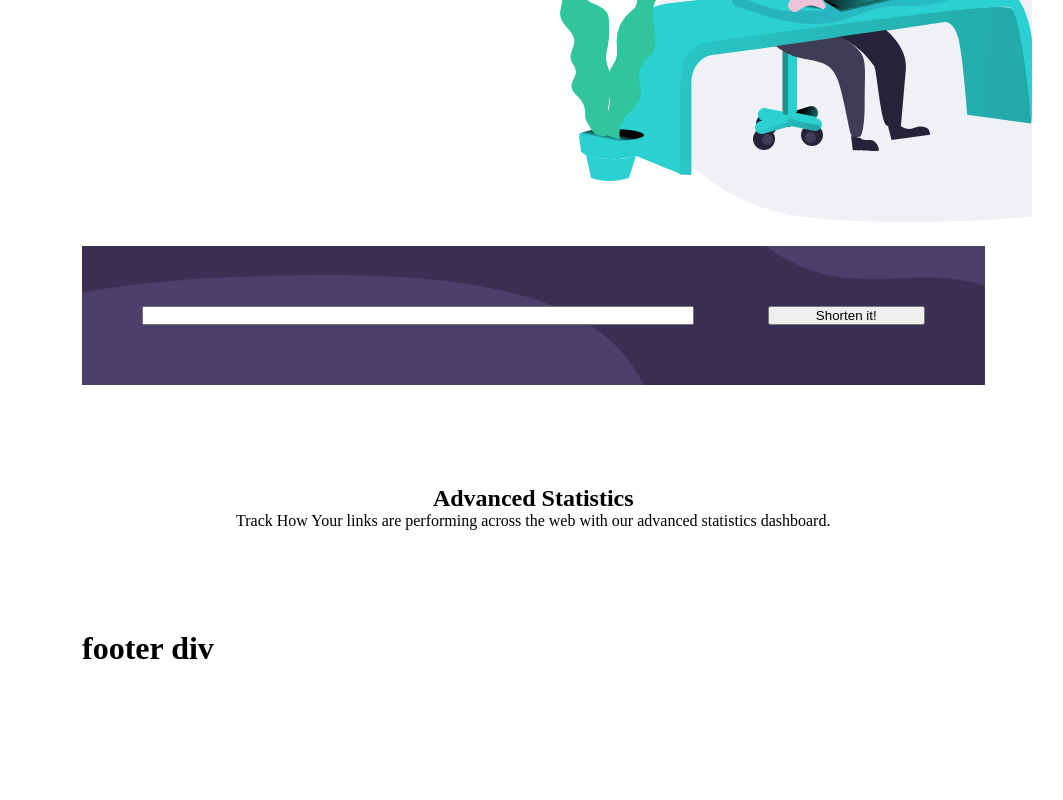
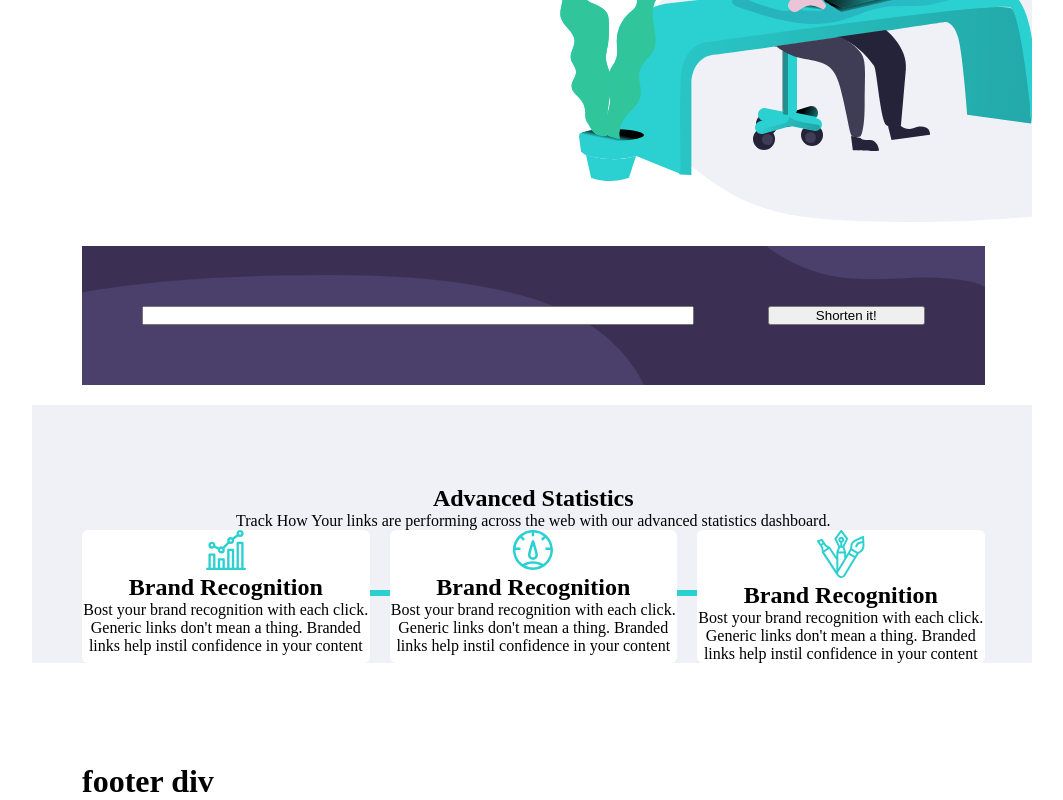
Before and after one commit to giandefaria/url-shortening-api-master, a React (Create React App) app: page / in a window 1280 px wide. Shown: the part 377-1177 px from the top of the page, without its empty margins (108-1171 px from the left). Before the commit the page ends 1044 px from the top, so only its background shows below. Built offline with nearby package versions, Linux system fonts and the light colour scheme.

Commit message:
adicinei a caixa de imagens do advanced statics

```diff
--- a/src/Main.js
+++ b/src/Main.js
@@ -1,7 +1,8 @@
 import working from './images/illustration-working.svg'
-import backgroundimg from './images/bg-shorten-desktop.svg'
 import './styles/Main.css'
-
+import recognition from './images/icon-brand-recognition.svg'
+import records from './images/icon-detailed-records.svg'
+import customizable from './images/icon-fully-customizable.svg'
 
 function Main() {
 
@@ -52,6 +53,30 @@ function Main() {
 
         </div>
 
+        <div className="container--box--beneficies">
+          <div className='box--beneficies'>
+            <img src={recognition} alt="brand recognition" />
+            <h2>Brand Recognition</h2>
+            <p>Bost your brand recognition with each click. Generic links don't mean a thing. Branded links help instil confidence in your content</p>
+
+          </div>
+
+          <div className='box--beneficies'>
+            <img src={records} alt="brand recognition" />
+            <h2>Brand Recognition</h2>
+            <p>Bost your brand recognition with each click. Generic links don't mean a thing. Branded links help instil confidence in your content</p>
+
+          </div>
+
+          <div className='box--beneficies'>
+            <img src={customizable} alt="brand recognition" />
+            <h2>Brand Recognition</h2>
+            <p>Bost your brand recognition with each click. Generic links don't mean a thing. Branded links help instil confidence in your content</p>
+
+          </div>
+
+        </div>
+
       </section>
 
     </main>
--- a/src/index.css
+++ b/src/index.css
@@ -11,3 +11,7 @@ html {
 header, main, footer {
   padding-left: 5%;
 }
+
+main {
+  background: linear-gradient(to bottom, #ffffff 72%, #EFF1F7 28%);
+}
--- a/src/styles/Main.css
+++ b/src/styles/Main.css
@@ -33,3 +33,14 @@
     text-align: center;
     margin: 100px 5% 100px 0;
 }
+
+.container--box--beneficies {
+    display: flex;
+    gap: 20px;
+    background: linear-gradient(to bottom, transparent 45%, hsl(180, 66%, 49%) 45%, hsl(180, 66%, 49%) 50%, transparent 50%);
+}
+
+.box--beneficies {
+    background: #ffffff;
+    border-radius: 6px;
+}
```
Also changed, not shown: 1 other file (tests, documents, lock files or other folders).
